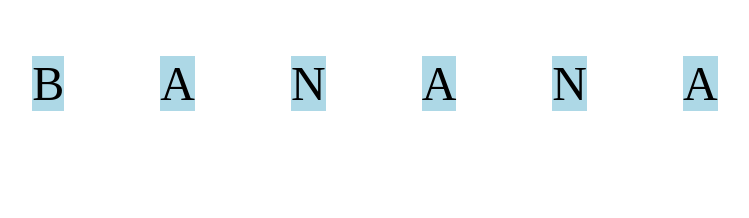
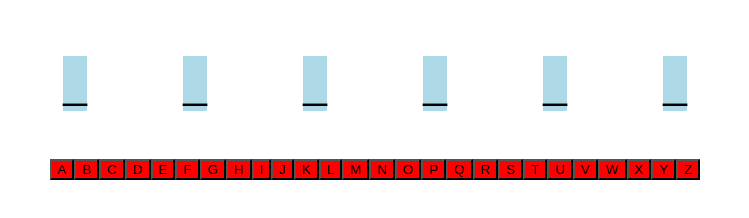
Before and after one commit to ClarkeApps/Hangman, a plain HTML site: page index.html in a window 1280 px wide. Shown: the whole page, without its empty margins (265-1014 px from the left). Drawn offline with Linux system fonts and the light colour scheme.

Commit message:
End of Tuesday

```diff
--- a/index.css
+++ b/index.css
@@ -6,9 +6,26 @@
 }
 
 #playingArea{
- width: 100%;
+    width: 100%;
     display:flex;
-    flex-direction: row;
+    flex-direction: column;
     justify-content: center;
 
 }
+
+#alphabetArea{
+    display: flex;
+    flex-direction: row;
+    justify-content: center;
+    flex-wrap: wrap;
+}
+.alphabetButtons{
+ background-color: red;
+}
+
+#guessDisplay{
+    display: flex;
+    flex-direction: row;
+    justify-content: center;
+    flex-wrap: wrap;
+}
--- a/index.html
+++ b/index.html
@@ -10,7 +10,14 @@
 
 </head>
 <body>
-    <div id="playingArea"> </div>
+
+    <div id="playingArea">
+    <div id="guessDisplay"></div>
+    <div id="alphabetArea">
+
+    </div>
+
+    </div>
 
 
 
--- a/index.js
+++ b/index.js
@@ -1,4 +1,5 @@
 const alphabet = ['A','B','C','D','E','F','G','H','I','J','K','L','M','N','O','P','Q','R','S','T','U','V','W','X','Y','Z']
+
 
 
 let words = ['Banana'];
@@ -8,8 +9,23 @@ let tl = 0;
 let answer = [];
 let lives = 0;
 
+
+let buttonA //= document.getElementById('button-A');
+
+
 function newGame(){
+  //generate
+  for (let i = 0; i< alphabet.length; i++){
+  const newButton = document.createElement('button')
+  const insert = document.getElementById('alphabetArea')
+  newButton.setAttribute('id','button-'+alphabet[i])
+  newButton.setAttribute('class','alphabetButtons')
+  newButton.innerText=alphabet[i]
+  insert.appendChild(newButton)
 
+  //adjust this to change the buttonA each time
+    buttonA = document.getElementById('button-A');
+  }
   //randomly pick a word from words array
   word = words[Math.floor(Math.random() * words.length)]
   word = word.toUpperCase().split('');
@@ -22,7 +38,7 @@ function newGame(){
   //create front end for each array element at this stage
   // use name to identify this will create elementsbyName[n]
   const letterDisplay = document.createElement('p')
-  const insert = document.getElementById('playingArea')
+  const insert = document.getElementById('guessDisplay')
   letterDisplay.setAttribute('name','displayChar')
   letterDisplay.setAttribute('id','block-'+i)
   letterDisplay.setAttribute('class','character')
@@ -31,8 +47,11 @@ function newGame(){
 
   lives = 5;
  }
+
  console.log(answer);
 }
+
+
 
 
 // Take input letter
@@ -43,6 +62,7 @@ function newGame(){
 //if tl = 0 win
 function check (input){
   let j = 0;
+  console.log(input)
   //call a function to check if already used this letter.
   let inputCaps = input.toUpperCase()
   for (i = 0; i < word.length; i++){
@@ -63,11 +83,6 @@ function check (input){
     }
 
 
-} else{
-  //decreases lives
-  //logs incorrect guess into array
-  //Check if out of lives
-
 }
 }if(j == 0){
   lives--;
@@ -78,8 +93,11 @@ function check (input){
 }
 
 newGame()
-check('a')
-check('b')
+// check('a')
+// check('b')
+// check('z')
+// check('n')
 
-check('z')
-check('n')
+
+buttonA.addEventListener('click',clickedA)
+function clickedA(){check('a')}
```
